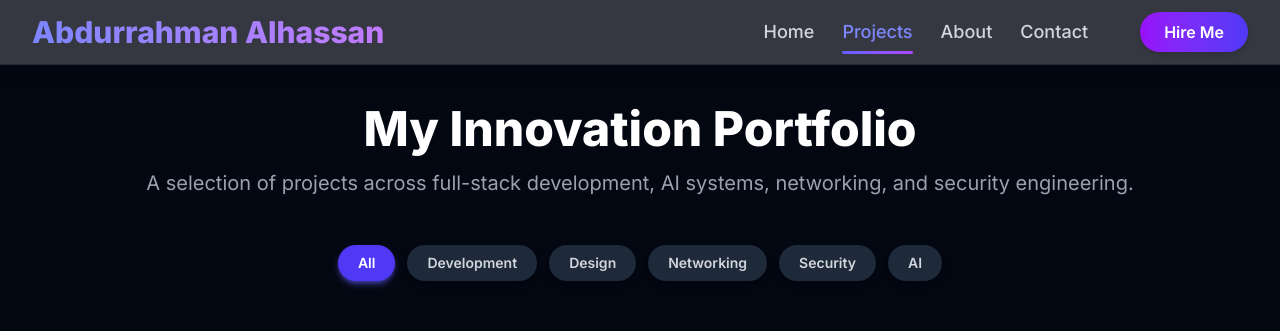
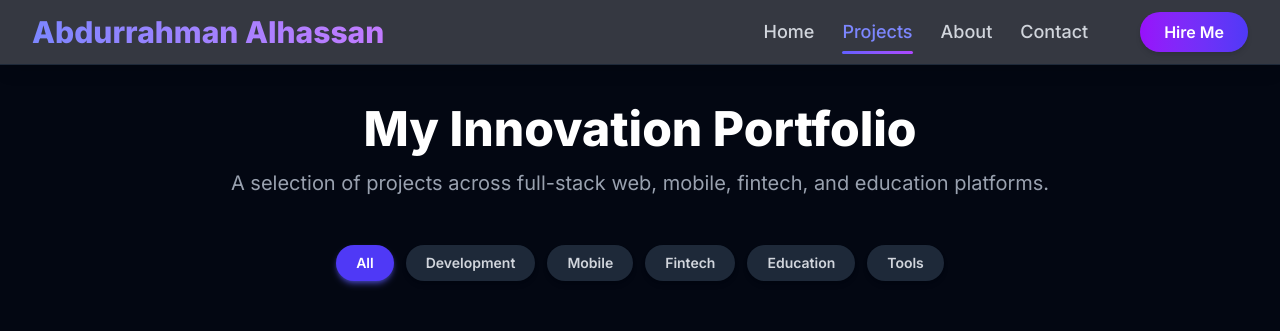
Before and after one commit to Abdurrahman775/next_portfolio, a Next.js app: page /projects in a window 1280 px wide. Shown: the top 331 px of the page. Built offline with nearby package versions, Linux system fonts and the light colour scheme.

Commit message:
Fix TypeScript build error: update project categories to match new type

```diff
--- a/src/app/projects/page.tsx
+++ b/src/app/projects/page.tsx
@@ -6,7 +6,7 @@ import { motion } from 'framer-motion';
 import ProjectCard from '@/components/ProjectCard';
 import { projectsData, ProjectCategory } from '@/data/projects';
 
-const allCategories: ProjectCategory[] = ['Development', 'Design', 'Networking', 'Security', 'AI'];
+const allCategories: ProjectCategory[] = ['Development', 'Mobile', 'Fintech', 'Education', 'Tools'];
 
 const containerVariants = {
   hidden: { opacity: 0 },
@@ -45,7 +45,7 @@ export default function ProjectsPage() {
           animate={{ y: 0, opacity: 1 }}
           transition={{ duration: 0.6, delay: 0.2 }}
         >
-          A selection of projects across full-stack development, AI systems, networking, and security engineering.
+          A selection of projects across full-stack web, mobile, fintech, and education platforms.
         </motion.p>
 
         {/* Filter Buttons */}
```
